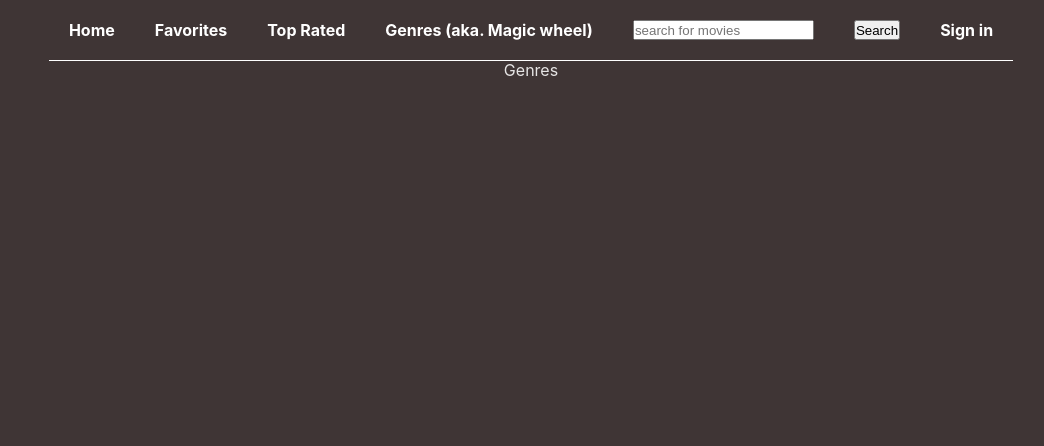
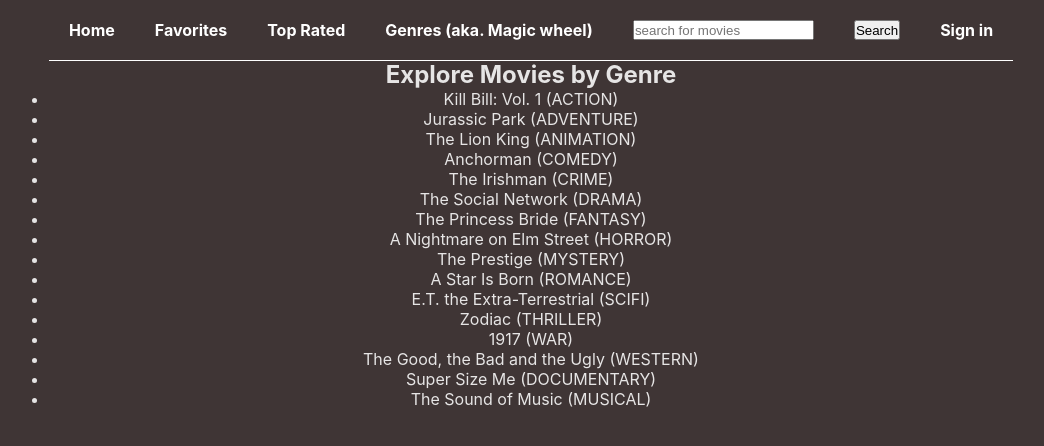
Before and after one commit to porkchopper-droid/movie-project, a React (Vite) app: page /movie-project/genres in a window 1280 px wide. Shown: the top 446 px of the page, without its empty margins (109-1153 px from the left). Built offline with nearby package versions, Linux system fonts and the light colour scheme.

Commit message:
Genres branch (#14)

```diff
--- a/package.json
+++ b/package.json
@@ -11,7 +11,9 @@
     "deploy": "gh-pages -d dist"
   },
   "dependencies": {
+    "bootstrap": "^5.3.3",
     "react": "^19.0.0",
+    "react-bootstrap": "^2.10.9",
     "react-dom": "^19.0.0",
     "react-icons": "^5.4.0",
     "react-router-dom": "^7.1.5",
--- a/src/App.jsx
+++ b/src/App.jsx
@@ -1,7 +1,8 @@
 import { BrowserRouter, Routes, Route, Link } from "react-router-dom";
 import HomePage from "./components/HomePage/HomePage";
 import Favorites from "./components/Favorites";
-import Genres from "./components/Genres";
+import Genres from "./components/Genres/Genres";
+import GenreMovies from "./components/GenreMovies";
 import MovieDetails from "./components/MovieDetails/MovieDetails";
 import SignIn from "./components/SignIn";
 import TopRated from "./components/TopRated";
@@ -30,6 +31,7 @@
           <Route path="/favorites" element={<Favorites></Favorites>}></Route>
           <Route path="/top-rated" element={<TopRated></TopRated>}></Route>
           <Route path="/genres" element={<Genres></Genres>}></Route>
+          <Route path="/genres/:genre" element={<GenreMovies />} />
           <Route path="/sign-in" element={<SignIn></SignIn>}></Route>
           <Route
             path="/movie/:id"
--- /dev/null
+++ b/src/components/GenreMovies.jsx
@@ -0,0 +1,7 @@
+import React from 'react'
+
+export default function GenreMovies() {
+  return (
+    <div>GenreMovies</div>
+  )
+}
--- a/src/components/Genres.jsx
+++ /dev/null
@@ -1,7 +0,0 @@
-import React from 'react'
-
-export default function Genres() {
-  return (
-    <div>Genres</div>
-  )
-}
--- /dev/null
+++ b/src/components/Genres/Genres.jsx
@@ -0,0 +1,23 @@
+import { genreMovies } from "../../data/genreMovies";
+import "./Genres.scss"
+
+export default function Genres() {
+  const randomMovies = Object.keys(genreMovies).map((genre) => {
+    const movies = genreMovies[genre];
+    const randomMovie = movies[Math.floor(Math.random() * movies.length)];
+    return { genre, movie: randomMovie };
+  });
+
+  return (
+    <div>
+      <h2>Explore Movies by Genre</h2>
+      <ul>
+        {randomMovies.map(({ genre, movie }) => (
+          <li key={genre}>
+            {movie} ({genre.toUpperCase()})
+          </li>
+        ))}
+      </ul>
+    </div>
+  );
+}
--- a/src/components/HomePage/HomePage.jsx
+++ b/src/components/HomePage/HomePage.jsx
@@ -6,7 +6,7 @@
   const { favoritesMovies, setFavoritesMovies, movies, handleSearch } =
     useContext(SearchContext); // using context...
   const [timeOfDay, setTimeofDay] = useState(""); // based on the current hour
-  const navigate = useNavigate()
+  const navigate = useNavigate();
 
   function updateTime() {
     // used to update timeOfDay based on hours
@@ -50,13 +50,21 @@
 
       <ul className="moviesContainer">
         {movies.map((movie) => (
-          <div className="movieContainer" key={movie.imdbID} onClick={()=>navigate(`/movie/${movie.imdbID}`)} style={{cursor: "pointer"}}>
+          <div className="movieContainer" key={movie.imdbID}>
             <h4>{movie.Title}</h4>
-            <img
-              src={movie.Poster !== "N/A" ? movie.Poster : "NO IMAGE"}
-              alt={movie.Title + " Poster"}
-              style={{ width: "80%", objectFit: "cover", padding: "10px 0" }}
-            />
+            <div className="expand">
+              <img
+                src={movie.Poster !== "N/A" ? movie.Poster : "NO IMAGE"}
+                alt={movie.Title + " Poster"}
+                style={{
+                  width: "80%",
+                  objectFit: "cover",
+                  padding: "10px 0",
+                  cursor: "pointer",
+                }}
+                onClick={() => navigate(`/movie/${movie.imdbID}`)}
+              />
+            </div>
             <p>Year: {movie.Year}</p>
             <p>Genre: {movie.Genre || "N/A"}</p>
             <p>Rating: {movie.imdbRating || "N/A"}</p>
--- a/src/components/HomePage/HomePage.scss
+++ b/src/components/HomePage/HomePage.scss
@@ -1,13 +1,11 @@
-
 .moviesContainer {
   display: flex;
   flex-wrap: wrap;
   justify-content: center;
   gap: 20px;
   padding: 20px;
-}
 
-.movieContainer{
+  .movieContainer {
     border: 1px solid red;
     width: 200px;
     height: 400px;
@@ -15,6 +13,19 @@
     flex-direction: column;
     align-items: center;
     padding: 10px;
+
+
+    .expand img {
+      transition: 1s ease;
+    }
+
+    .expand img:hover {
+      -webkit-transform: scale(1.05);
+      -ms-transform: scale(1.05);
+      transform: scale(1.05);
+      transition: 0.3s ease;
+    }
+  }
 }
 
 span{
--- /dev/null
+++ b/src/data/genreMovies.jsx
@@ -0,0 +1,194 @@
+export const genreMovies = {
+  action: [
+    "Mad Max: Fury Road",
+    "Die Hard",
+    "John Wick",
+    "Gladiator",
+    "The Dark Knight",
+    "The Avengers",
+    "Terminator 2: Judgment Day",
+    "Kill Bill: Vol. 1",
+    "Casino Royale",
+    "Lethal Weapon",
+  ],
+  adventure: [
+    "Indiana Jones and the Last Crusade",
+    "The Lord of the Rings: The Fellowship of the Ring",
+    "Jurassic Park",
+    "Pirates of the Caribbean: The Curse of the Black Pearl",
+    "Avatar",
+    "The Revenant",
+    "The Secret Life of Walter Mitty",
+    "Life of Pi",
+    "The Jungle Book",
+    "King Kong",
+  ],
+  animation: [
+    "The Lion King",
+    "Toy Story",
+    "Spirited Away",
+    "Shrek",
+    "Finding Nemo",
+    "Inside Out",
+    "Frozen",
+    "How to Train Your Dragon",
+    "Coco",
+    "The Incredibles",
+  ],
+  comedy: [
+    "Superbad",
+    "Step Brothers",
+    "The Hangover",
+    "Dumb and Dumber",
+    "Anchorman",
+    "Monty Python and the Holy Grail",
+    "Ferris Bueller's Day Off",
+    "Groundhog Day",
+    "Hot Fuzz",
+    "The Big Lebowski",
+  ],
+  crime: [
+    "The Godfather",
+    "Pulp Fiction",
+    "Goodfellas",
+    "Scarface",
+    "The Departed",
+    "Heat",
+    "The Irishman",
+    "Reservoir Dogs",
+    "L.A. Confidential",
+    "American Gangster",
+  ],
+  drama: [
+    "Forrest Gump",
+    "The Shawshank Redemption",
+    "Titanic",
+    "The Green Mile",
+    "A Beautiful Mind",
+    "The Pursuit of Happyness",
+    "Schindler's List",
+    "Good Will Hunting",
+    "12 Years a Slave",
+    "The Social Network",
+  ],
+  fantasy: [
+    "Harry Potter and the Sorcerer’s Stone",
+    "Pan's Labyrinth",
+    "The Hobbit: An Unexpected Journey",
+    "The Chronicles of Narnia: The Lion, the Witch and the Wardrobe",
+    "Stardust",
+    "The Shape of Water",
+    "The Wizard of Oz",
+    "The Princess Bride",
+    "Labyrinth",
+    "Alice in Wonderland",
+  ],
+  horror: [
+    "The Exorcist",
+    "A Nightmare on Elm Street",
+    "The Conjuring",
+    "It",
+    "Halloween",
+    "Hereditary",
+    "Scream",
+    "The Shining",
+    "The Texas Chainsaw Massacre",
+    "The Ring",
+  ],
+  mystery: [
+    "Se7en",
+    "The Girl with the Dragon Tattoo",
+    "Gone Girl",
+    "Prisoners",
+    "Memento",
+    "Knives Out",
+    "The Sixth Sense",
+    "Shutter Island",
+    "The Prestige",
+    "The Da Vinci Code",
+  ],
+  romance: [
+    "Pride and Prejudice",
+    "The Notebook",
+    "Casablanca",
+    "La La Land",
+    "Romeo + Juliet",
+    "Titanic",
+    "Notting Hill",
+    "A Star Is Born",
+    "Crazy, Stupid, Love",
+    "Pretty Woman",
+  ],
+  sciFi: [
+    "Blade Runner 2049",
+    "Interstellar",
+    "The Matrix",
+    "Star Wars: A New Hope",
+    "Inception",
+    "The Martian",
+    "Dune",
+    "Ex Machina",
+    "2001: A Space Odyssey",
+    "E.T. the Extra-Terrestrial",
+  ],
+  thriller: [
+    "The Silence of the Lambs",
+    "Fight Club",
+    "No Country for Old Men",
+    "Gone Girl",
+    "The Usual Suspects",
+    "Joker",
+    "Black Swan",
+    "Oldboy",
+    "Zodiac",
+    "Nightcrawler",
+  ],
+  war: [
+    "Saving Private Ryan",
+    "Dunkirk",
+    "Apocalypse Now",
+    "1917",
+    "Full Metal Jacket",
+    "Schindler's List",
+    "Hacksaw Ridge",
+    "Black Hawk Down",
+    "The Pianist",
+    "Platoon",
+  ],
+  western: [
+    "The Good, the Bad and the Ugly",
+    "Unforgiven",
+    "Django Unchained",
+    "True Grit",
+    "Tombstone",
+    "The Magnificent Seven",
+    "The Hateful Eight",
+    "Once Upon a Time in the West",
+    "3:10 to Yuma",
+    "High Noon",
+  ],
+  documentary: [
+    "Inside Job",
+    "March of the Penguins",
+    "Super Size Me",
+    "The Social Dilemma",
+    "Won't You Be My Neighbor?",
+    "13th",
+    "Blackfish",
+    "Fahrenheit 9/11",
+    "Man on Wire",
+    "Icarus",
+  ],
+  musical: [
+    "The Sound of Music",
+    "Les Misérables",
+    "La La Land",
+    "West Side Story",
+    "Chicago",
+    "Moulin Rouge!",
+    "Singin' in the Rain",
+    "The Greatest Showman",
+    "My Fair Lady",
+    "Sweeney Todd: The Demon Barber of Fleet Street",
+  ],
+};
```
Also changed, not shown: src/components/Genres/Genres.scss (added), 1 other file (tests, documents, lock files or other folders). Lines whose indentation alone changed are shown as unchanged.
